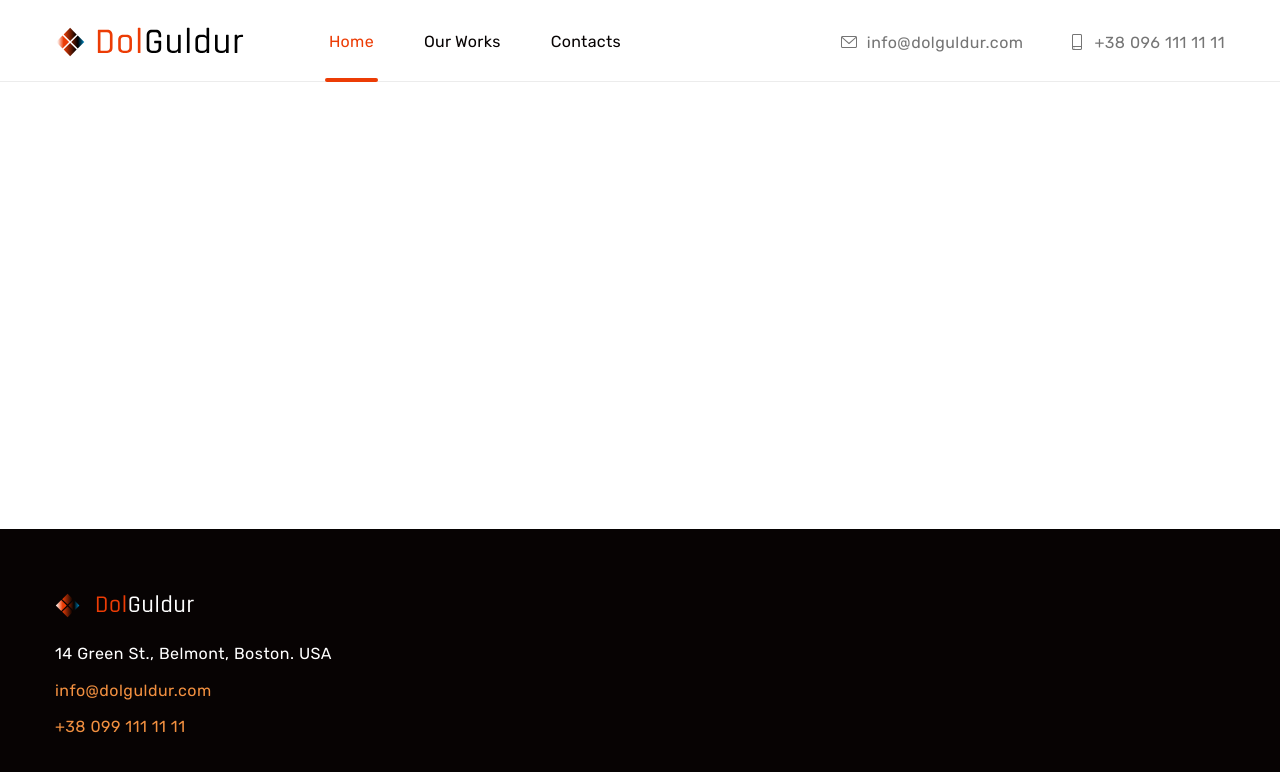
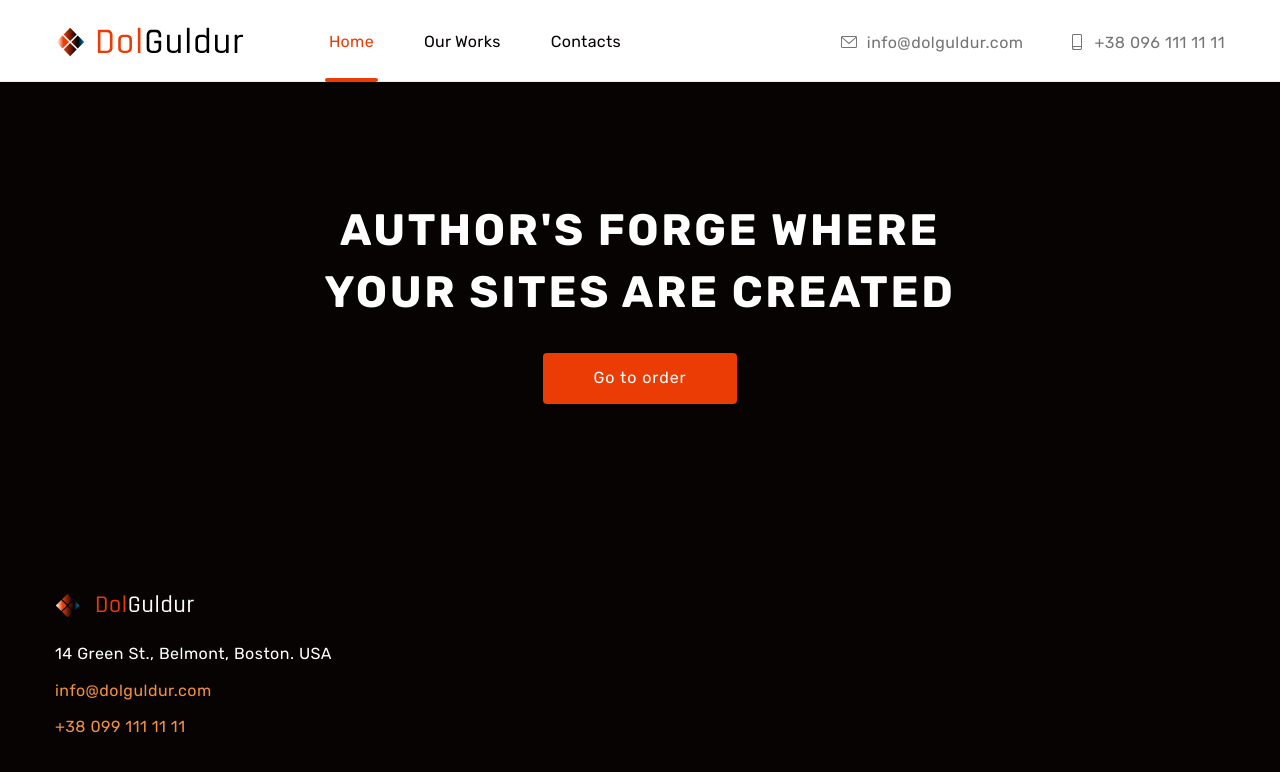
Before and after one commit to oilprint/dolguldur, a website: page app/index.html in a window 1280 px wide. Drawn offline with nearby package versions, Linux system fonts and the light colour scheme; files that its build step writes are made by us from their sources.

Commit message:
added hero

```diff
--- a/app/index.html
+++ b/app/index.html
@@ -1,5 +1,6 @@
 <!DOCTYPE html>
 <html lang="en">
+
 <head>
   <meta charset="UTF-8">
   <meta http-equiv="X-UA-Compatible" content="IE=edge">
@@ -18,6 +19,7 @@
 
   <link rel="stylesheet" href="css/style.min.css">
 </head>
+
 <body>
   <header class="header">
     <div class="container">
@@ -45,6 +47,7 @@
           </ul>
         </nav>
 
+        <address class="header__info">
           <ul class="header__contacts">
             <li class="header__contact">
               <a class="header__contact-link focus" href="mailto:info@dolguldur.com">
@@ -63,11 +66,32 @@
               </a>
             </li>
           </ul>
+        </address>
       </div>
     </div>
   </header>
 
   <main>
+
+    <h1 class="sr-only">
+      Digital Marketing Agency DolGuldur
+    </h1>
+
+    <section class="hero">
+      <div class="container">
+        <div class="hero__inner">
+          <div class="hero__content">
+            <h2 class="hero__title">
+              author's forge where your sites are created
+            </h2>
+            <button class="button" type="button">
+              Go to order
+            </button>
+          </div>
+        </div>
+      </div>
+    </section>
+
 
 
   </main>
@@ -75,10 +99,10 @@
   <footer class="footer">
     <div class="container">
       <div class="inner">
-
         <a class="logo footer__logo focus" href="#">
           <img class="logo__img" src="images/logo-lighgt.svg" width="140" height="25" alt="Logo DolGuldur">
         </a>
+        <address class="footer__info">
           <ul class="footer__contacts">
             <li class="footer__contact">
               <a class="footer__link-adress focus" href="#">
@@ -96,13 +120,13 @@
               </a>
             </li>
           </ul>
+        </address>
       </div>
-
     </div>
-
   </footer>
 
 
   <script src="js/main.min.js"></script>
 </body>
+
 </html>
--- a/app/scss/_global.scss
+++ b/app/scss/_global.scss
@@ -21,6 +21,7 @@ main {
 
 .logo {
   display: block;
+  width: fit-content;
   transition: outline 0.4s;
 }
 
@@ -30,8 +31,19 @@ main {
   padding: 0 15px;
 }
 
+.sr-only {
+  position: absolute;
+  width: 1px;
+  height: 1px;
+  padding: 0;
+  margin: -1px;
+  overflow: hidden;
+  clip: rect(0, 0, 0, 0);
+  border: 0;
+}
+
 .focus {
-  transition:color 0.4s, outline 0.4s;
+  transition: color 0.4s, outline 0.4s;
   &:focus {
     outline: solid 1px $accent;
     outline-offset: 4px;
--- a/app/scss/_vars.scss
+++ b/app/scss/_vars.scss
@@ -6,3 +6,4 @@ $primary: #070303;
 $secondary: #757575;
 $light-grey: #ECECEC;
 $light: #fff;
+$dark: #0000;
--- /dev/null
+++ b/app/scss/lego/_button.scss
@@ -0,0 +1,21 @@
+.button {
+  font-size: 16px;
+  line-height: 1.9;
+  letter-spacing: 0.06em;
+  padding: 10px 50px;
+  border-radius: 4px;
+  background-color: $accent;
+  color: $light;
+  transition: box-shadow 0.4s, outline 0.4s;
+
+  &:hover {
+    box-shadow: 3px 3px 8px rgba($dark, 0.4);
+  }
+  &:focus {
+    outline: solid 1px $accent;
+    outline-offset: 4px;
+  }
+  &:active {
+    box-shadow: inset 3px 3px 8px rgba($dark, 0.4);
+  }
+}
--- a/app/scss/lego/_footer.scss
+++ b/app/scss/lego/_footer.scss
@@ -8,7 +8,10 @@
 
   &__logo {
     margin-bottom: 22px;
-    display: block;
+  }
+
+  &__info {
+    font-style: normal;
   }
 
   &__contact:not(:last-child) {
--- a/app/scss/lego/_header.scss
+++ b/app/scss/lego/_header.scss
@@ -76,6 +76,10 @@
     }
   }
 
+  &__info {
+    font-style: normal;
+  }
+
   &__contacts {
     display: flex;
     justify-content: space-between;
--- a/app/scss/lego/_hero.scss
+++ b/app/scss/lego/_hero.scss
@@ -0,0 +1,36 @@
+.hero {
+  background-color: $primary;
+  background-repeat: no-repeat;
+  background-position: top center;
+  background-size: cover;
+  min-height: 55vh;
+  height: 100%;
+
+
+  &__inner {
+    display: flex;
+    justify-content: center;
+    align-items: center;
+    text-align: center;
+    min-height: 55vh;
+    height: 100%;
+
+
+  }
+
+  &__content {
+   max-width: 700px;
+   width: 100%;
+  }
+
+  &__title {
+    font-size: 44px;
+    font-weight: 700;
+    line-height: 1.4;
+    letter-spacing: 0.06em;
+    color: $light;
+    text-transform: uppercase;
+    text-align: center;
+    margin-bottom: 30px;
+  }
+}
--- a/app/scss/style.scss
+++ b/app/scss/style.scss
@@ -6,6 +6,7 @@
 @import 'global';
 
 
+@import 'lego/button';
 @import 'lego/header';
 @import 'lego/hero';
 @import 'lego/footer';
```
Lines whose indentation alone changed are shown as unchanged.
